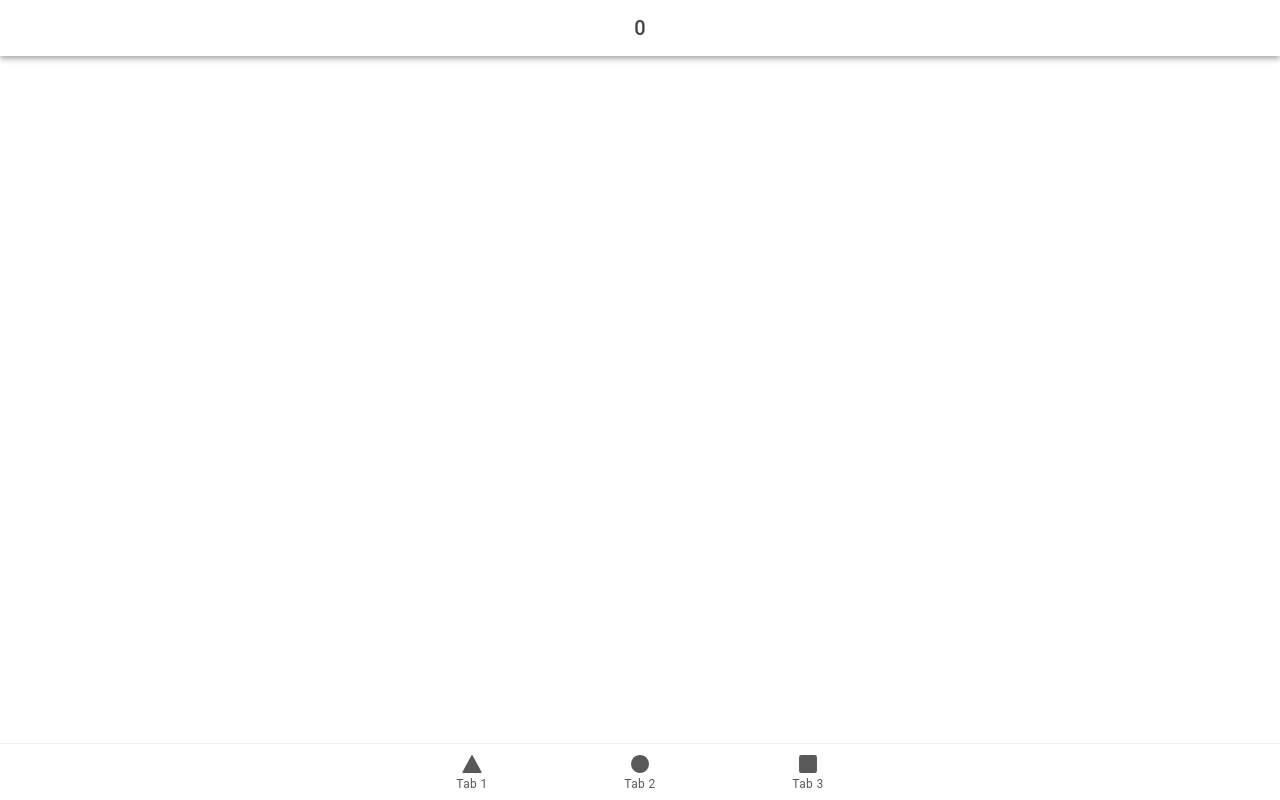
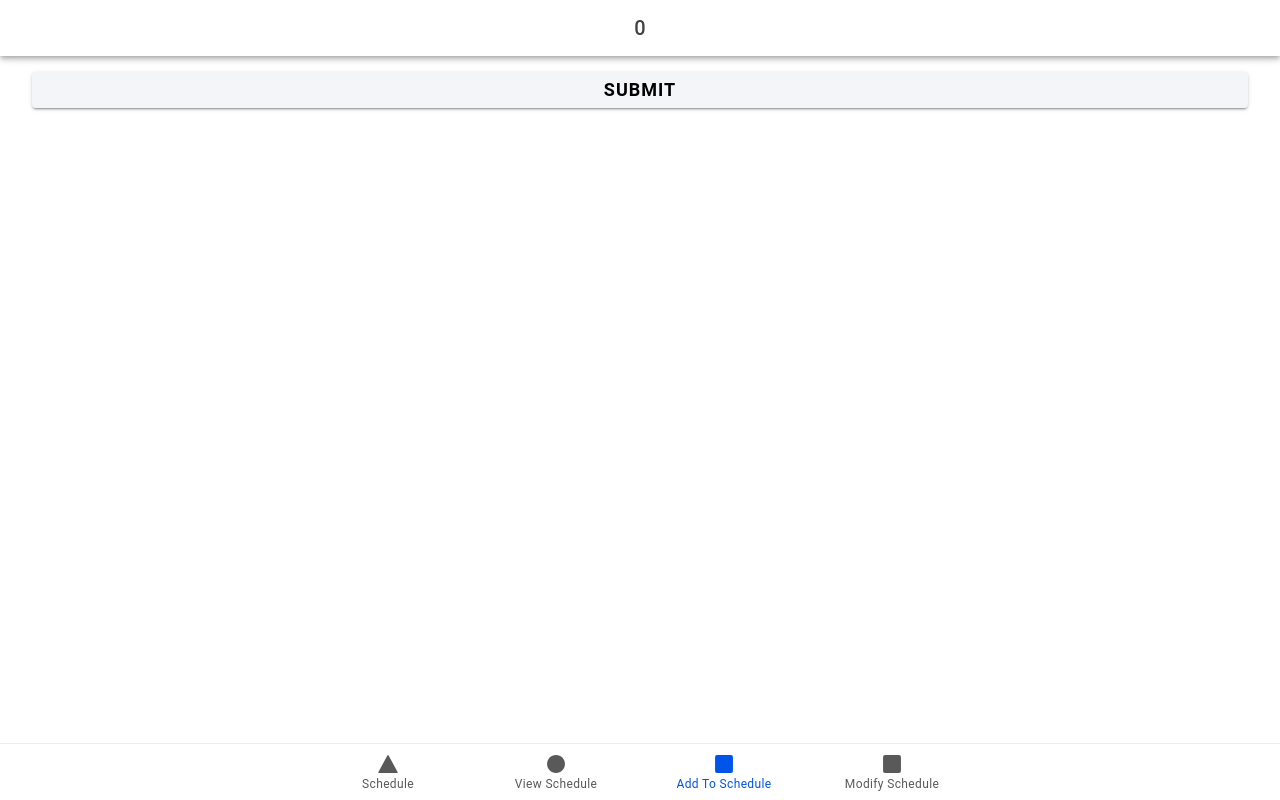
Before and after one commit to Mayv-dev/PharmaCube, a React (Vite) app in the folder patient_app/pharma-cube-patient/: page /ScheduleAddModifyPage/Add in a window 1280 px wide. Built offline with nearby package versions, Linux system fonts and the light colour scheme; no server answers.

Commit message:
Send put/post based on schedule editing page's mode

```diff
--- a/patient_app/pharma-cube-patient/src/App.tsx
+++ b/patient_app/pharma-cube-patient/src/App.tsx
@@ -54,10 +54,10 @@ const App: React.FC = () => (
     <IonReactRouter>
       <IonTabs>
         <IonRouterOutlet>
-          <Route exact path="/tab1">
+          <Route exact path="/SchedulePage">
             <SchedulePage />
           </Route>
-          <Route exact path="/tab2">
+          <Route exact path="/ScheduleViewPage">
             <ScheduleViewPage />
           </Route>
           <Route path="/ScheduleAddModifyPage/Add">
@@ -67,21 +67,25 @@ const App: React.FC = () => (
             <ScheduleAddModifyPage enteredFormState={formState.MODIFY}/>
           </Route>
           <Route exact path="/">
-            <Redirect to="/tab1" />
+            <Redirect to="/SchedulePage" />
           </Route>
         </IonRouterOutlet>
         <IonTabBar slot="bottom">
-          <IonTabButton tab="tab1" href="/tab1">
+          <IonTabButton tab="SchedulePage" href="/SchedulePage">
             <IonIcon aria-hidden="true" icon={triangle} />
-            <IonLabel>Tab 1</IonLabel>
+            <IonLabel>Schedule</IonLabel>
           </IonTabButton>
-          <IonTabButton tab="tab2" href="/tab2">
+          <IonTabButton tab="ScheduleViewPage" href="/ScheduleViewPage">
             <IonIcon aria-hidden="true" icon={ellipse} />
-            <IonLabel>Tab 2</IonLabel>
+            <IonLabel>View Schedule</IonLabel>
           </IonTabButton>
-          <IonTabButton tab="tab3" href="/tab3">
+          <IonTabButton tab="ScheduleAddModifyPage/Add" href="/ScheduleAddModifyPage/Add">
             <IonIcon aria-hidden="true" icon={square} />
-            <IonLabel>Tab 3</IonLabel>
+            <IonLabel>Add To Schedule</IonLabel>
+          </IonTabButton>
+          <IonTabButton tab="ScheduleAddModifyPage/Modify" href="/ScheduleAddModifyPage/Modify">
+            <IonIcon aria-hidden="true" icon={square} />
+            <IonLabel>Modify Schedule</IonLabel>
           </IonTabButton>
         </IonTabBar>
       </IonTabs>
--- a/patient_app/pharma-cube-patient/src/pages/Schedule Subpages/ScheduleAddModifyPage.tsx
+++ b/patient_app/pharma-cube-patient/src/pages/Schedule Subpages/ScheduleAddModifyPage.tsx
@@ -1,12 +1,14 @@
-import { IonContent, IonHeader, IonPage, IonTitle, IonToolbar } from '@ionic/react';
+import { IonContent, IonButton, IonHeader, IonPage, IonTitle, IonToolbar } from '@ionic/react';
 import './ScheduleAddModifyPage.css';
 import React, { useEffect,useState } from 'react';
 
 
 import axios from 'axios';
 
-async function postToMockable() {
+async function sendToMockable(enteredFormState:formState) {
   try {
+    if(enteredFormState == formState.ADD) {
+      console.log("post request being made...")
       const { data, status } = await axios.post(
         'https://demo3553220.mockable.io/',
         {
@@ -20,8 +22,25 @@ async function postToMockable() {
           },
         },
       );
-
       return data;
+    }
+    else {
+      console.log("put request being made...")
+      const { data, status } = await axios.put(
+        'https://demo3553220.mockable.io/',
+        {
+          id: 12345,
+          day: 0,
+          time: "2024-11-23T17:09:15+00:00"
+        },
+        {
+          headers: {
+            Accept: 'application/json'
+          },
+        },
+      );
+      return data;
+    }
 
   } catch (error) {
     if (axios.isAxiosError(error)) {
@@ -34,8 +53,6 @@ async function postToMockable() {
   }
 }
 
-postToMockable()
-
 enum formState {ADD, MODIFY}
 
 interface AddGameFormProps {
@@ -43,16 +60,16 @@ interface AddGameFormProps {
   }
 
 const ScheduleAddModifyPage: React.FC<AddGameFormProps> = ({enteredFormState}) => {
-  const [loggedIn, setLoggedIn] = useState<formState>();
+  const [formState, setFormState] = useState<formState>(0);
 
     useEffect(() => {
-      setLoggedIn(enteredFormState)
+      setFormState(enteredFormState)
       },[]);
   return (
     <IonPage>
       <IonHeader>
         <IonToolbar>
-          <IonTitle className='center'>{loggedIn}</IonTitle>
+          <IonTitle className='center'>{enteredFormState}</IonTitle>
         </IonToolbar>
       </IonHeader>
       <IonContent fullscreen>
@@ -61,6 +78,9 @@ const ScheduleAddModifyPage: React.FC<AddGameFormProps> = ({enteredFormState}) =
             <IonTitle size="large">Tab 3</IonTitle>
           </IonToolbar>
         </IonHeader>
+        <IonButton onClick={e => sendToMockable(formState)} expand="block" className='ScheduleButtons' color="light">
+              Submit
+      </IonButton>
       </IonContent>
     </IonPage>
   );
--- a/patient_app/pharma-cube-patient/src/pages/SchedulePage.tsx
+++ b/patient_app/pharma-cube-patient/src/pages/SchedulePage.tsx
@@ -22,7 +22,7 @@ const SchedulePage: React.FC = () => {
               Modify A Scheduled Item
       </IonButton>
       </IonRouterLink>
-      <IonRouterLink routerLink='/Tab2'>
+      <IonRouterLink routerLink='/ScheduleViewPage'>
       <IonButton expand="block" className='ScheduleButtons' color="light">
               View Your Schedule
       </IonButton>
```
Lines whose indentation alone changed are shown as unchanged.
